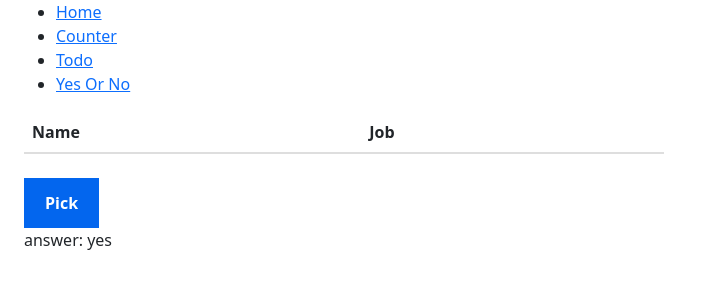
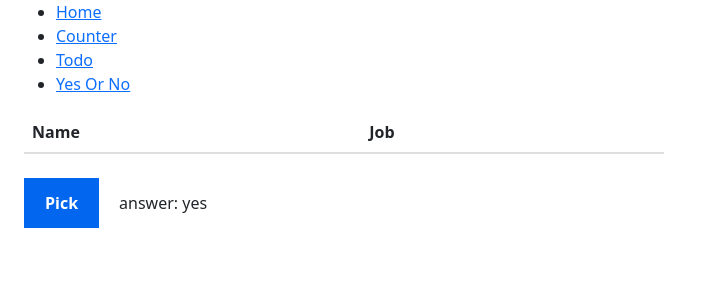
Before and after one commit to lbthucsgt/react-redux-tutorial, a React (Create React App) app: page /yesno in a window 1280 px wide. Shown: the top 300 px of the page, without its empty margins (0-703 px from the left). Built offline with nearby package versions, Linux system fonts and the light colour scheme.

Commit message:
update code

```diff
--- a/src/pages/yesno.js
+++ b/src/pages/yesno.js
@@ -26,8 +26,10 @@ const Yesno = (props) => {
 
             <Table/>
 
-            <button onClick={handleClick}>Pick</button>
-            <div>answer: {answer}</div>
+            <div style={{display: "flex", alignItems: "center"}}>
+                <button onClick={handleClick} style={{'margin-right': '20px'}}>Pick</button>
+                <div>answer: {answer}</div>
+            </div>
         </div>
     )
 };
```
